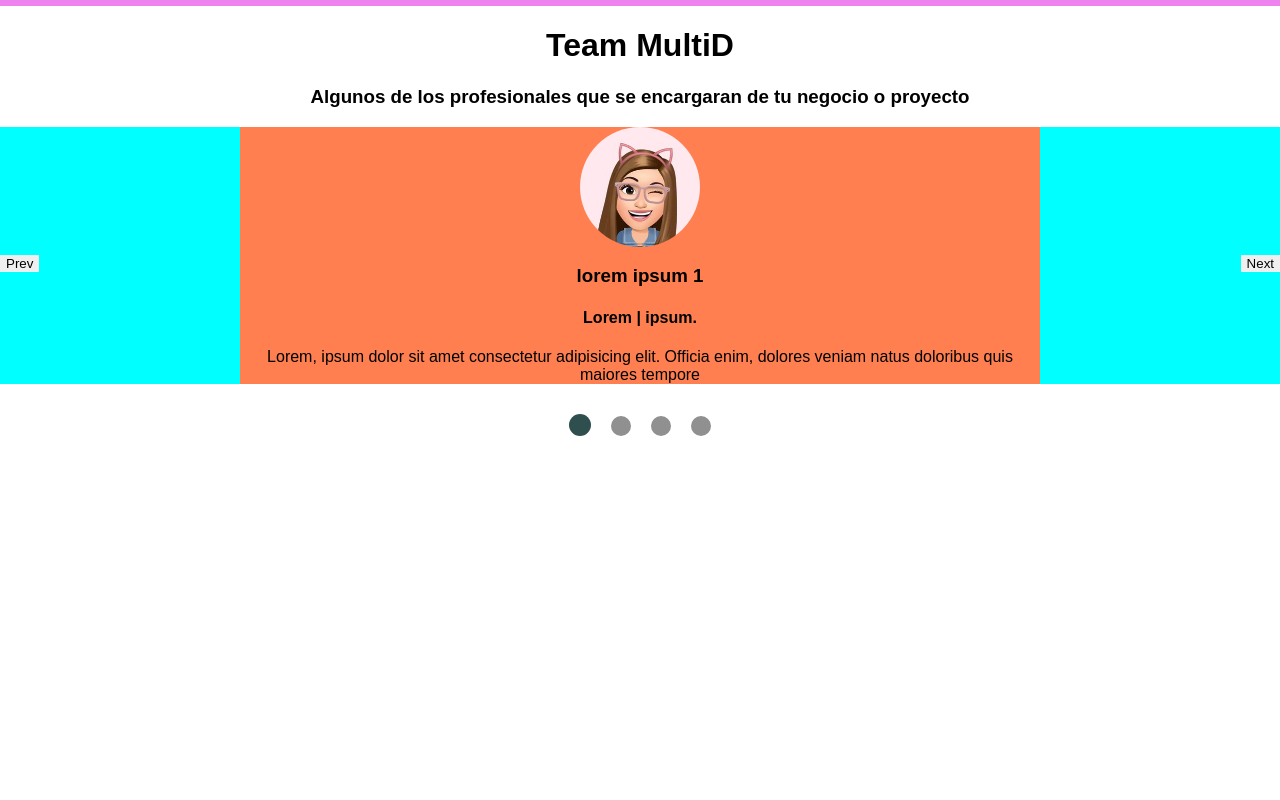
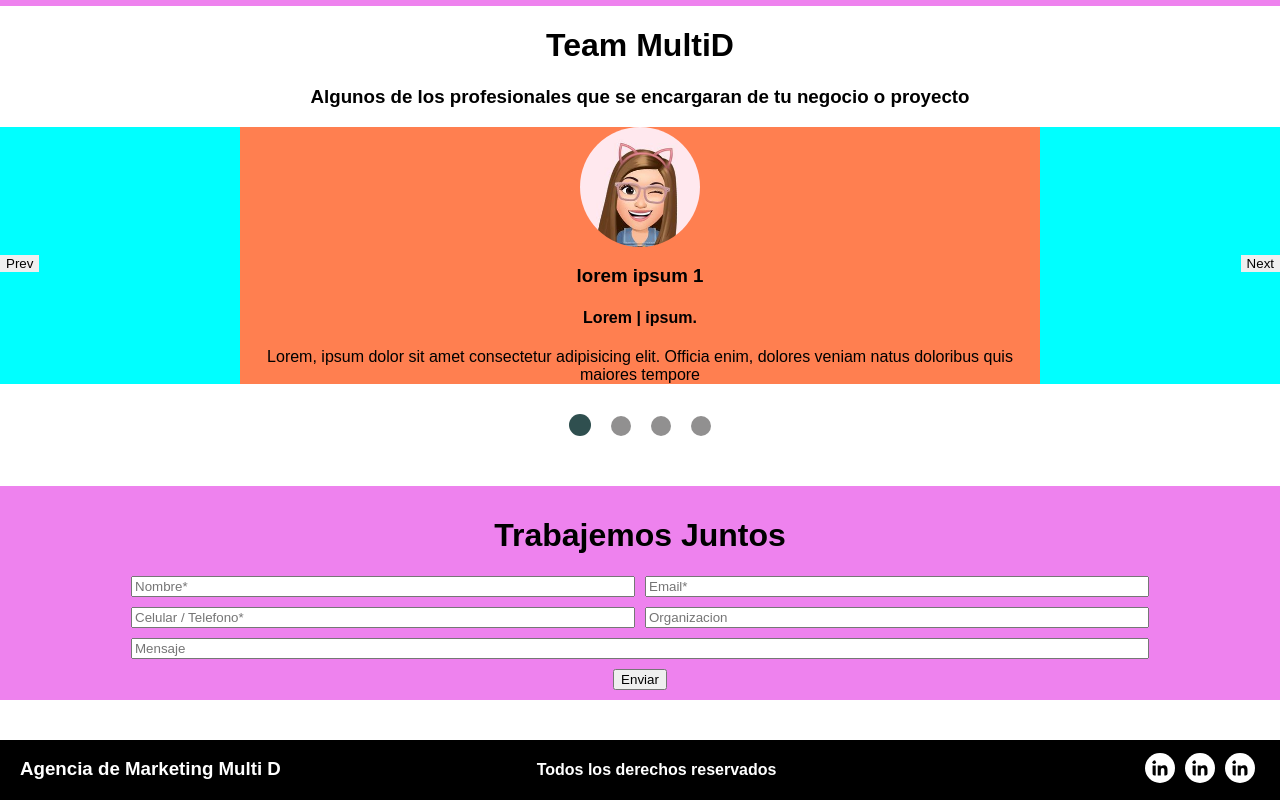
Before and after one commit to francoovejero23/Agencia, a React (Create React App) app: page / in a window 1280 px wide. Shown: the part 3254-4054 px from the top of the page. Before the commit the page ends 3700 px from the top, so only its background shows below. Built offline with nearby package versions, Linux system fonts and the light colour scheme.

Commit message:
agregando formulario y footer

```diff
--- a/src/App.js
+++ b/src/App.js
@@ -1,4 +1,6 @@
 import React from 'react';
+import Footer from './componentes/Footer/Footer.jsx';
+import Formulario from './componentes/Formulario/Formulario.jsx';
 import Header from './componentes/Header/Header.jsx';
 import Home from './componentes/Home/Home.jsx';
 import Metodo from './componentes/Metodo/Metodo.jsx'
@@ -16,6 +18,8 @@ function App() {
      <Presupuestos />
      <Servicios/>
      <Slider/>
+     <Formulario/>
+     <Footer/>
     </div>
   );
 }
--- /dev/null
+++ b/src/componentes/Footer/Footer.jsx
@@ -0,0 +1,22 @@
+import React from 'react'
+import "./footer.css"
+import linkedin_icon from "../../images/icons/linkedin.svg"
+export default function Footer() {
+  return (
+    <div className='footer'>
+      <h3>Agencia de Marketing Multi D</h3>
+      <h4>Todos los derechos reservados</h4>
+      <div className='social_icon-container'>
+        <a href="#">
+          <img className='social_icon' src={linkedin_icon} alt="" />
+        </a>
+        <a href="#">
+          <img className='social_icon' src={linkedin_icon} alt="" />
+        </a>
+        <a href="#">
+          <img className='social_icon' src={linkedin_icon} alt="" />
+        </a>
+      </div>
+    </div>
+  )
+}
--- /dev/null
+++ b/src/componentes/Footer/footer.css
@@ -0,0 +1,26 @@
+.footer{
+    display: grid;
+    grid-template-columns: repeat(2, 2.5fr) 1fr;
+    justify-content: space-evenly;
+    background-color: black;
+    text-align: start;
+    padding: 0 20px;
+    color: white;
+}
+
+
+.social_icon-container{
+    display: flex;
+    align-items: center;
+    justify-content: end;
+}
+
+.social_icon{
+    margin: 0 5px;
+    display: inline-block;
+    width: 30px;
+    height: 30px;
+    padding: 5px;
+    border-radius: 50%;
+    background-color: white;
+}
--- /dev/null
+++ b/src/componentes/Formulario/Formulario.jsx
@@ -0,0 +1,21 @@
+import React from 'react'
+import "./formulario.css"
+export default function Formulario() {
+    return (
+        <form className='form_contact'>
+            <h1>Trabajemos Juntos</h1>
+            <div className='form_contact-container'>
+
+                <input type="text" placeholder='Nombre*' required className='input'/>
+                <input type="email" placeholder='Email*' required />
+                <input type="number" placeholder='Celular / Telefono*' required className='input'/>
+                <input type="text" placeholder='Organizacion' />
+                <input type="text" className='input_large input' placeholder='Mensaje'/>
+            </div>
+
+            <div className='submit_button-container'>
+                <input type="submit" value="Enviar" className='submit_button' />
+            </div>
+        </form>
+    )
+}
--- /dev/null
+++ b/src/componentes/Formulario/formulario.css
@@ -0,0 +1,23 @@
+.form_contact{
+    margin: 40px 0;
+    padding: 10px;
+    text-align: center;
+    background-color: violet;
+}
+
+.form_contact-container{
+    display: grid;
+    grid-template-columns: repeat(2, 40%);
+    justify-content: center;
+    gap: 10px;
+}
+
+.input_large{
+    grid-column:1/3;
+}
+
+.submit_button-container{
+    display: flex;
+    justify-content: center;
+    margin-top: 10px;
+}
--- a/src/index.css
+++ b/src/index.css
@@ -19,10 +19,14 @@ button{
   outline: none;
   border: none;
 }
-input{
-  outline: none;
-  border: none;
-}
+
 .logo img{
   width: 90px;
 }
+
+input[type=number]::-webkit-inner-spin-button,
+input[type=number]::-webkit-outer-spin-button
+{
+  -webkit-appearance: none;
+  margin: 0;
+}
```
Also changed, not shown: src/images/icons/linkedin.svg (added).
